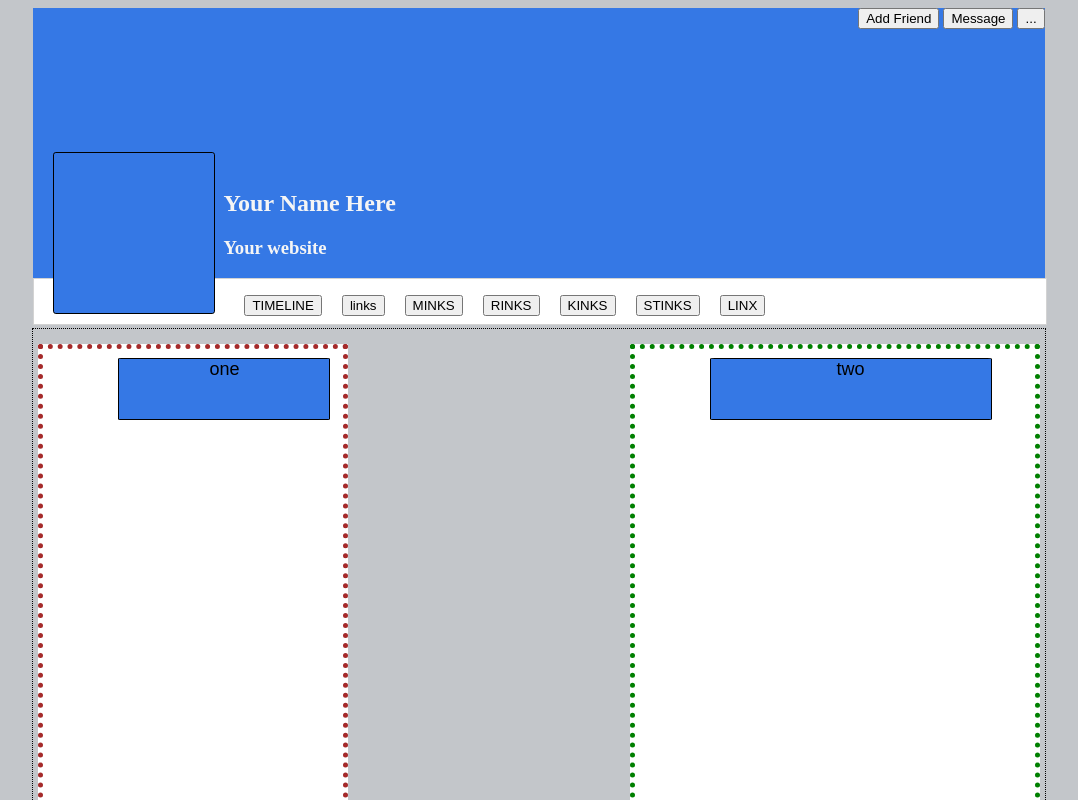
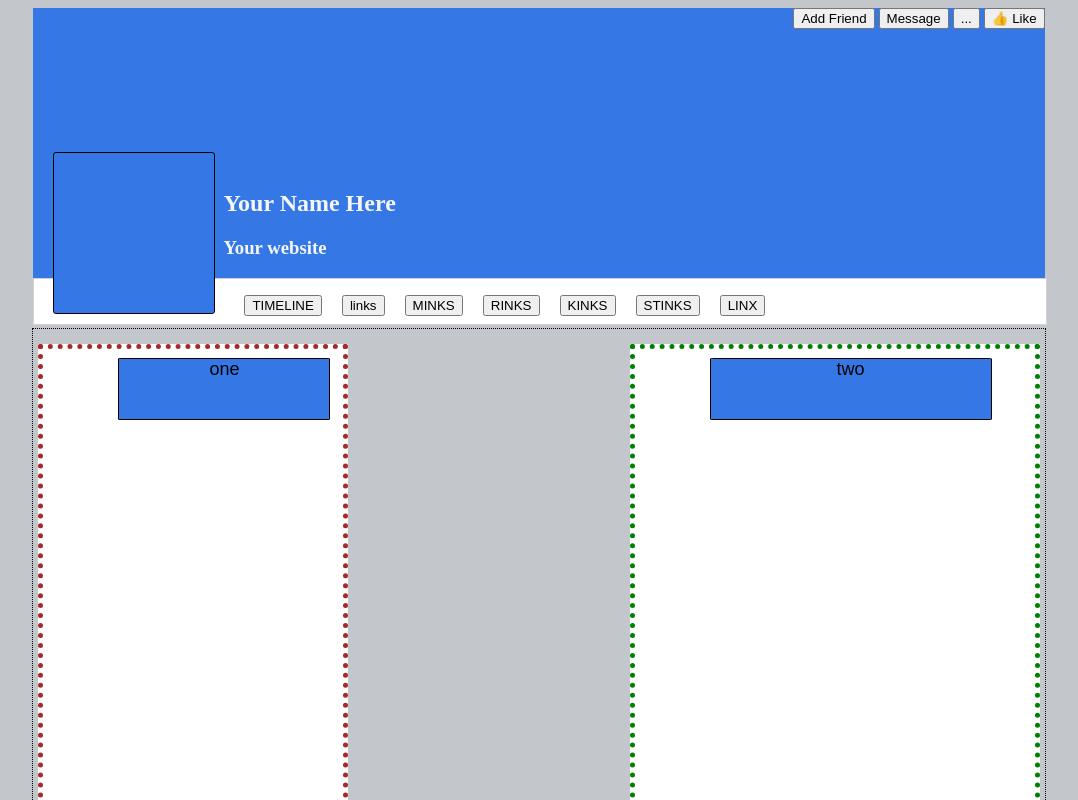
Before and after one commit to ShaunFurman/Social-mockup, a plain HTML site: page index.html in a window 1280 px wide. Shown: the top 800 px of the page, without its empty margins (101-1179 px from the left). Drawn offline with Linux system fonts and the light colour scheme.

Commit message:
like button addition

```diff
--- a/index.html
+++ b/index.html
@@ -16,6 +16,7 @@
        <button>Add Friend</button>
         <button>Message</button>
  <button>...</button>
+ <button>👍 Like</button>
 
     </div>
 </body>
```
